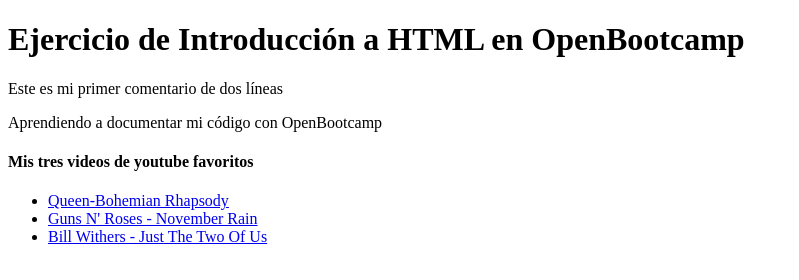
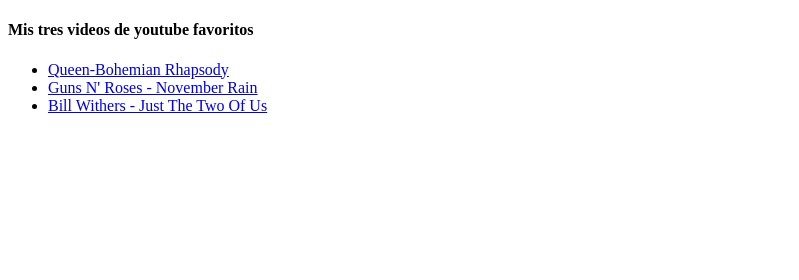
Before and after one commit to ayrtonsosa/OPEN-BOOTCAMP, a plain HTML site: page HTML Y CSS/HTML/Mi primera pagina web/Ejercicio-Introduccion.html in a window 1280 px wide. Shown: the whole page, without its empty margins (0-799 px from the left). Drawn offline with Linux system fonts and the light colour scheme.

Commit message:
Ejercicio-1-HTML

```diff
--- a/HTML Y CSS/HTML/Mi primera pagina web/Ejercicio-Introduccion.html
+++ b/HTML Y CSS/HTML/Mi primera pagina web/Ejercicio-Introduccion.html
@@ -4,14 +4,13 @@
     <meta charset="UTF-8">
     <meta http-equiv="X-UA-Compatible" content="IE=edge">
     <meta name="viewport" content="width=device-width, initial-scale=1.0">
-    <title>Ejercicio-introduccion</title>
+    <title>Ejercicio de Introducción a HTML en OpenBootcamp</title>
 </head>
 <body>
-    <h1>Ejercicio de Introducción a HTML en OpenBootcamp</h1>
-    <div>
-    <p>Este es mi primer comentario de dos líneas</p>
-    <Span>Aprendiendo a documentar mi código con OpenBootcamp</Span>
-    </div>
+    <!--
+            Este es mi primer comentario de dos líneas
+            Aprendiendo a documentar mi código con OpenBootcamp
+        -->
     <div>
         <h4>Mis tres videos de youtube favoritos</h4>
         <ul>
```
